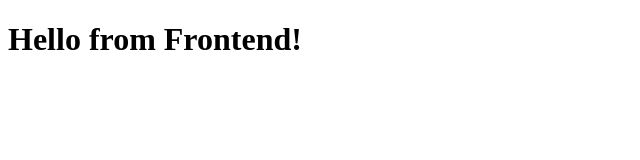
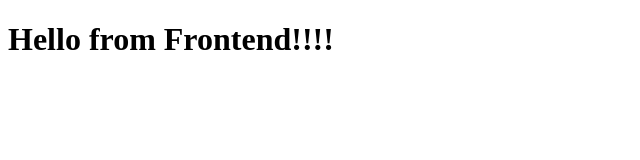
Before and after one commit to Tushar1418/gcp-docker, a plain HTML site: page frontend/index.html in a window 1280 px wide. Shown: the full height of the page, 0-640 px from the left. Drawn offline with Linux system fonts and the light colour scheme.

Commit message:
edit index.html file

```diff
--- a/frontend/index.html
+++ b/frontend/index.html
@@ -2,6 +2,6 @@
 <html>
 <head><title>Frontend</title></head>
 <body>
-<h1>Hello from Frontend!</h1>
+<h1>Hello from Frontend!!!!</h1>
 </body>
 </html>
```
